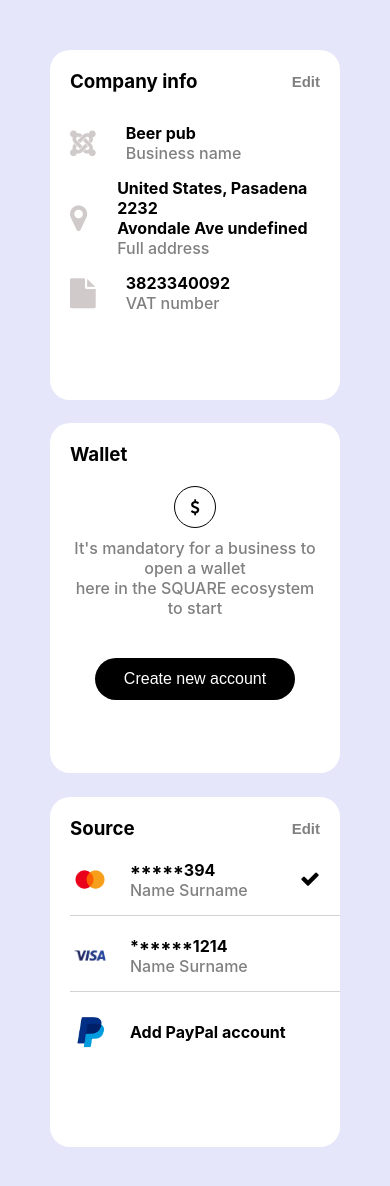
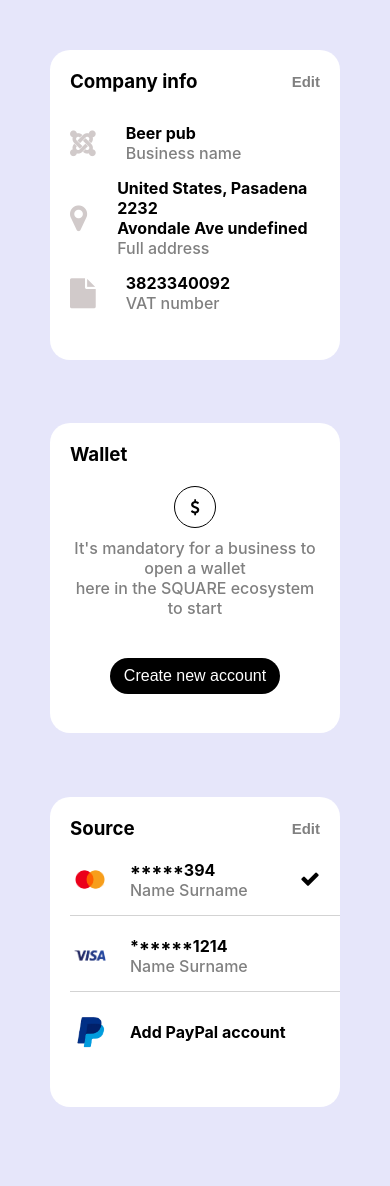
Before and after one commit to Zaibi727/Collection-of-Designs, a React (Create React App) app: page / in a window 390 px wide. Shown: the top 1186 px of the page. Built offline with nearby package versions, Linux system fonts and the light colour scheme.

Commit message:
Update card.css

```diff
--- a/src/components/twentyOne/card.css
+++ b/src/components/twentyOne/card.css
@@ -73,7 +73,7 @@
     color: gray;
 }
 .middle-sub button{
-    margin-top: 40px;
+    margin-top: 60px;
     padding: 12px;
     font-size: 16px;
     max-width: 200px;
@@ -123,13 +123,14 @@
 }
 #border-remove{
     border-bottom: none;
+    padding-bottom: 0px !important;
 }
 .gray{
     color: gray;
     font-weight: 500;
 }
 
-@media only screen and (max-width: 1000px){
+@media only screen and (max-width: 1200px){
     .wrapper{
         display: grid;
         background-color: lavender;
@@ -138,18 +139,58 @@
         padding: 50px;
     }
     .left{
-        height: 350px;
+        height: 310px;
     }
     .middle{
-        height: 350px;
+        height: 310px;
     }
     .right{
-        height: 350px;
+        height: 310px;
     }
     #border-remove{
         border-bottom: none;
     }
+    .middle-sub button{
+        margin-top: 30px;
+        padding: 9px;
+        width: 170px;
+    }
 }
+
+
+@media only screen and (max-width: 800px){
+    .wrapper{
+        width: 100%;
+        display: grid;
+        background-color: lavender;
+        grid-template-columns: repeat(3,1fr);
+        column-gap: 9px;
+        padding: 10px;
+    }
+    .left{
+        height: 310px;
+    }
+    .middle{
+        height: 310px;
+    }
+    .right{
+        height: 310px;
+    }
+    #border-remove{
+        border-bottom: none;
+    }
+    .middle-sub button{
+        margin-top: 40px;
+        padding: 9px;
+        font-size: 16px;
+        width: 170px;
+        border-radius: 30px;
+        border: none;
+        color: white;
+        background-color: black;
+    }
+}
+
 
 @media only screen and (max-width: 600px) {
     .wrapper{
@@ -159,8 +200,26 @@
     }
     .left{
         margin-bottom: 20px;
+        height: 270px;
     }
     .middle{
+        height: 270px;
         margin-bottom: 20px;
     }
+    .right{
+        height: 270px;
+    }
 }
+@media only screen and (max-width: 480px){
+    .left{
+        margin-bottom: 20px;
+        height: 310px;
+    }
+    .middle{
+        height: 310px;
+        margin-bottom: 20px;
+    }
+    .right{
+        height: 310px;
+    }
+}
```
